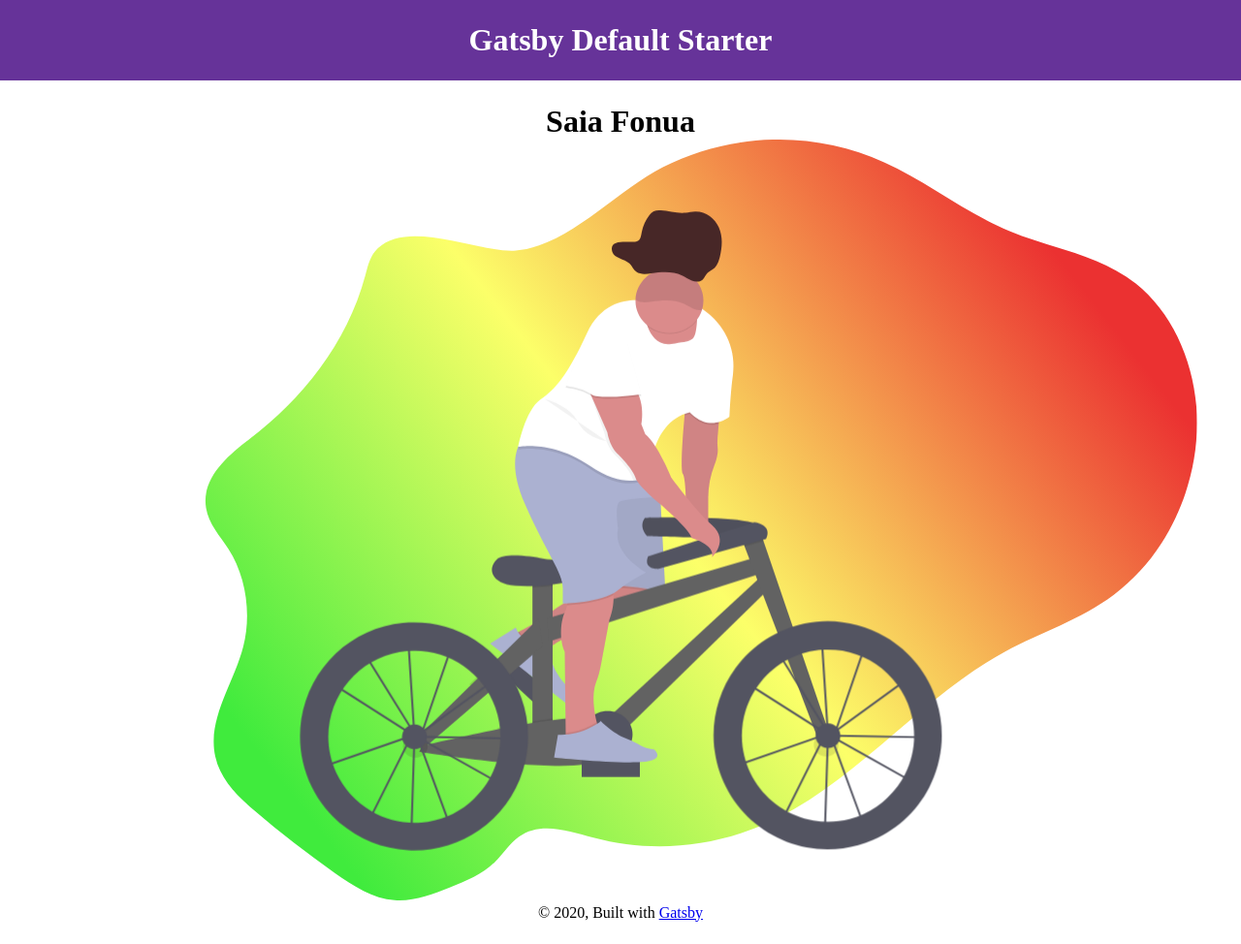
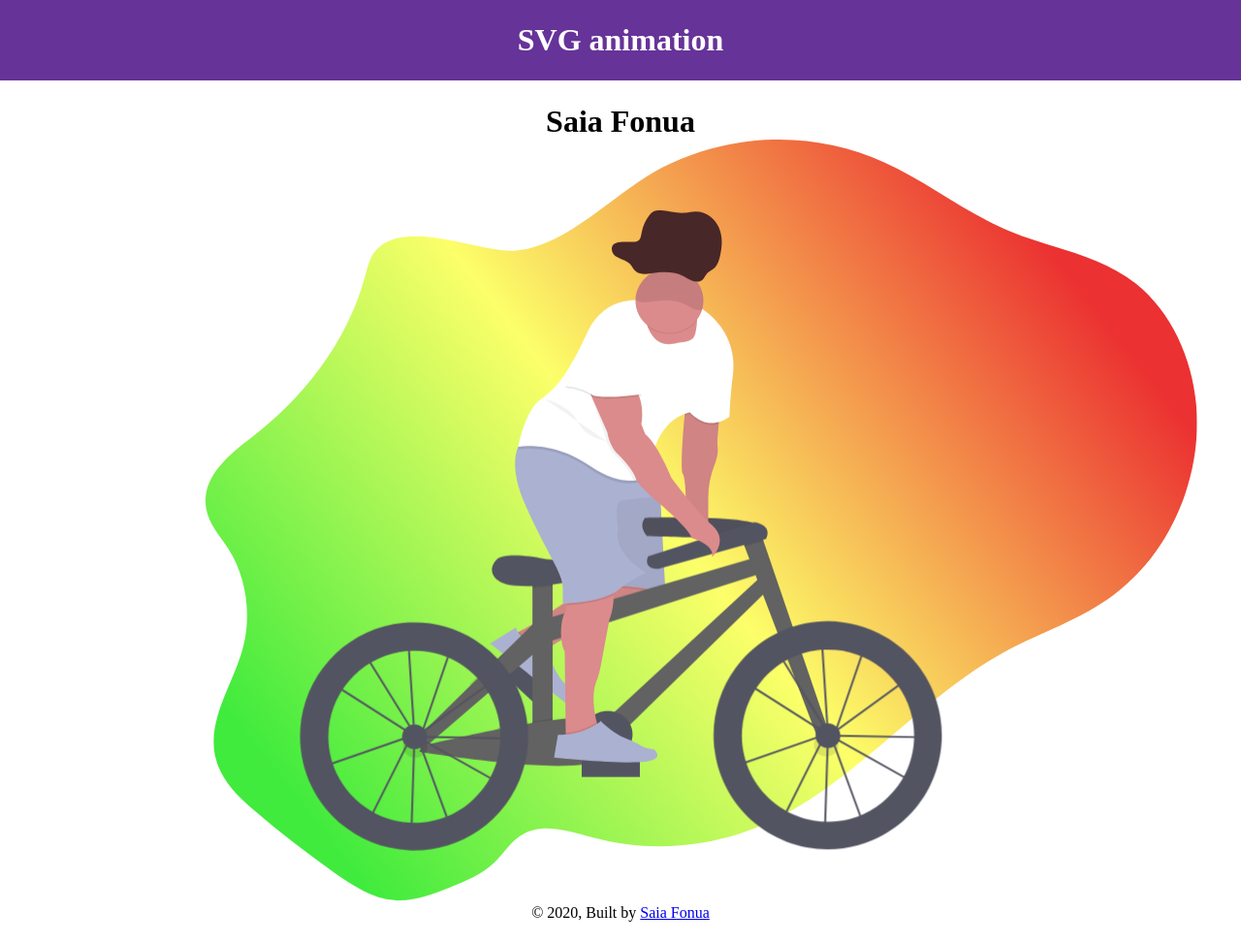
Before and after one commit to sfonua10/bikeboi, a Gatsby site: page / in a window 1280 px wide. Shown: the whole page at 97% size. Built offline with nearby package versions, Linux system fonts and the light colour scheme; Gatsby itself is replaced by a stand-in of ours.

Commit message:
changed meta data

```diff
--- a/gatsby-config.js
+++ b/gatsby-config.js
@@ -1,8 +1,8 @@
 module.exports = {
   siteMetadata: {
-    title: `Gatsby Default Starter`,
+    title: `SVG animation`,
     description: `Kick off your next, great Gatsby project with this default starter. This barebones starter ships with the main Gatsby configuration files you might need.`,
-    author: `@gatsbyjs`,
+    author: `@saiafonua`,
   },
   plugins: [
     `gatsby-plugin-react-helmet`,
--- a/src/components/layout.js
+++ b/src/components/layout.js
@@ -35,9 +35,9 @@ const Layout = ({ children }) => {
       >
         <main>{children}</main>
         <footer>
-          © {new Date().getFullYear()}, Built with
+          © {new Date().getFullYear()}, Built by
           {` `}
-          <a href="https://www.gatsbyjs.org">Gatsby</a>
+          <a href="https://www.saiafonua.com">Saia Fonua</a>
         </footer>
       </div>
     </>
```
